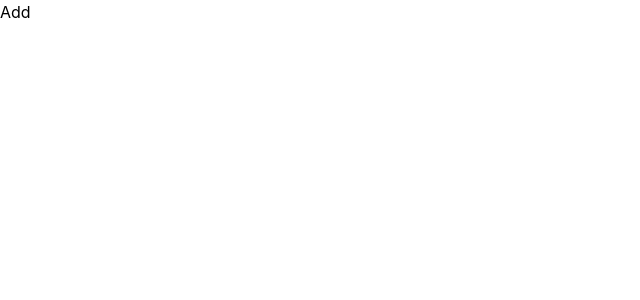
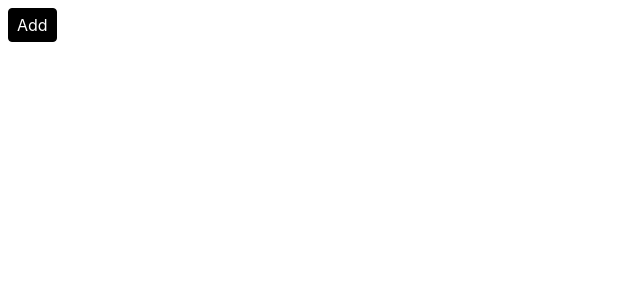
Before and after one commit to yiwenwangANU/playround_react, a React (Vite) app: page /4 in a window 1280 px wide. Shown: the top 300 px of the page, without its empty margins (0-640 px from the left). Built offline with nearby package versions, Linux system fonts and the light colour scheme.

Commit message:
re-write into a more clean version

```diff
--- a/src/index.css
+++ b/src/index.css
@@ -4,7 +4,6 @@
   from {
     width: 0%;
   }
-
   to {
     width: 100%;
   }
--- a/src/pages/ProgressBarPage/ProgressBarPage.tsx
+++ b/src/pages/ProgressBarPage/ProgressBarPage.tsx
@@ -2,14 +2,17 @@ import { useState, type FC } from "react";
 import ProgressBar from "./components/ProgressBar";
 
 const ProgesssBarPage: FC = () => {
-  const [numOfBar, setNumOfBar] = useState<number>(0);
+  const [count, setCount] = useState<number>(0);
   return (
-    <>
-      {Array.from({ length: numOfBar }, (_, i) => (
-        <ProgressBar key={i} />
-      ))}
-      <button onClick={() => setNumOfBar((prev) => prev + 1)}>Add</button>
-    </>
+    <main className="py-2 px-2 space-y-2">
+      {count !==0 && Array.from({length: count}, () => <ProgressBar />)}
+      <button
+        className="cursor-pointer rounded border border-black bg-black px-2 py-1 text-white"
+        onClick={() => setCount((prev) => prev + 1)}
+      >
+        Add
+      </button>
+    </main>
   );
 };
 
--- a/src/pages/ProgressBarPage/components/ProgressBar/ProgressBar.tsx
+++ b/src/pages/ProgressBarPage/components/ProgressBar/ProgressBar.tsx
@@ -1,9 +1,9 @@
-import { type FC } from "react";
+import type { FC } from "react";
 
 const ProgressBar: FC = () => (
-  <div className="my-2 h-3 w-full rounded-full bg-gray-400" role="progressbar">
-    <div className="h-3 animate-[progress_2s_ease_forwards] rounded-full bg-green-900 transition-[width] duration-2000" />
-  </div>
+    <div className="h-2 bg-gray-300">
+      <div className="h-full animate-[progress_2s] bg-green-700" />
+    </div>
 );
 
 export default ProgressBar;
```
